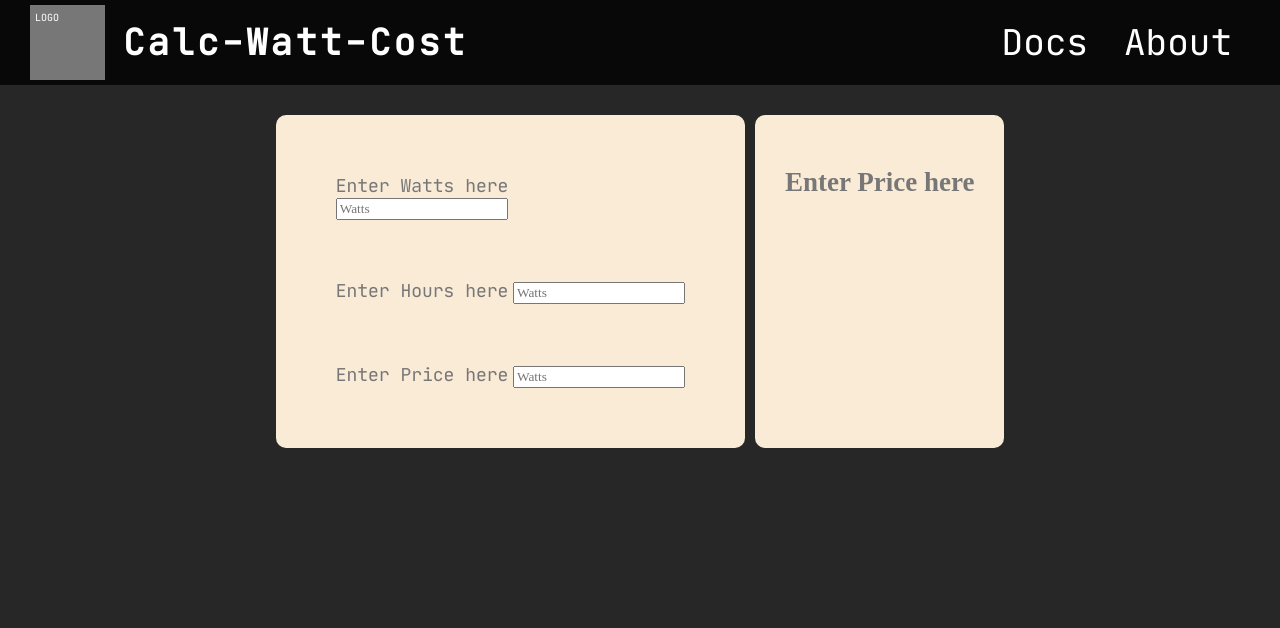
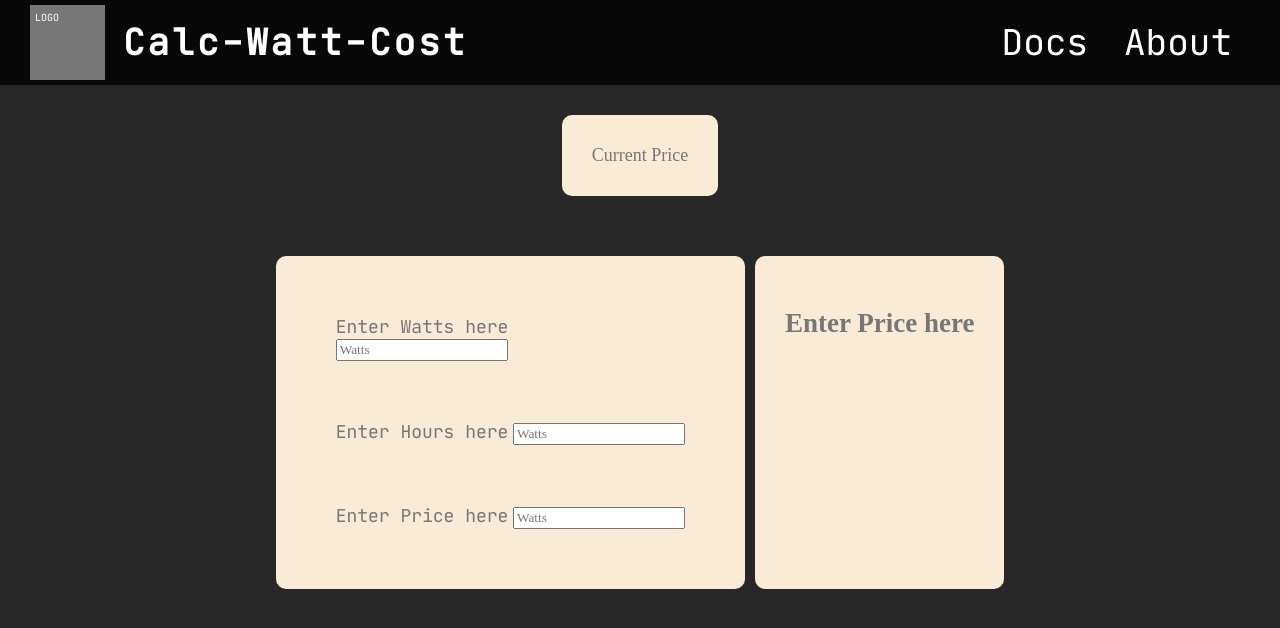
Before and after one commit to VemAiensi/CalcWattCost, a PHP site: page / in a window 1280 px wide. Shown: the top 628 px of the page. Run offline with PHP 8.4, Linux system fonts and the light colour scheme.

Commit message:
Simple layout

```diff
--- a/index.html
+++ b/index.html
@@ -21,7 +21,13 @@
 
         </div>
 
-        <div class="page">
+        <div class="price-section">
+            <div class="price">
+                <span>Current Price</span>
+            </div>
+        </div>
+
+        <div class="operation-section">
             <div class="input-area">
                 <div>
                     <span>Enter Watts here</span> <br>
@@ -35,10 +41,6 @@
                     <span>Enter Price here</span>
                     <input type="text" placeholder="Watts">
                 </div>
-
-
-
-
             </div>
 
             <div class="summation">
--- a/src/styles.css
+++ b/src/styles.css
@@ -74,13 +74,14 @@ html, body{
 
 
 /* main component */
-.page{
+
+.operation-section, .price-section{
     display: flex;
     justify-content: center;
     padding: 30px;
 }
 
-.page div {
+.operation-section div,  .price-section div {
     border-radius: 10px;
     padding: 30px;
     background-color: antiquewhite;
```
Also changed, not shown: src/index.html (deleted, +0 -28 lines).
